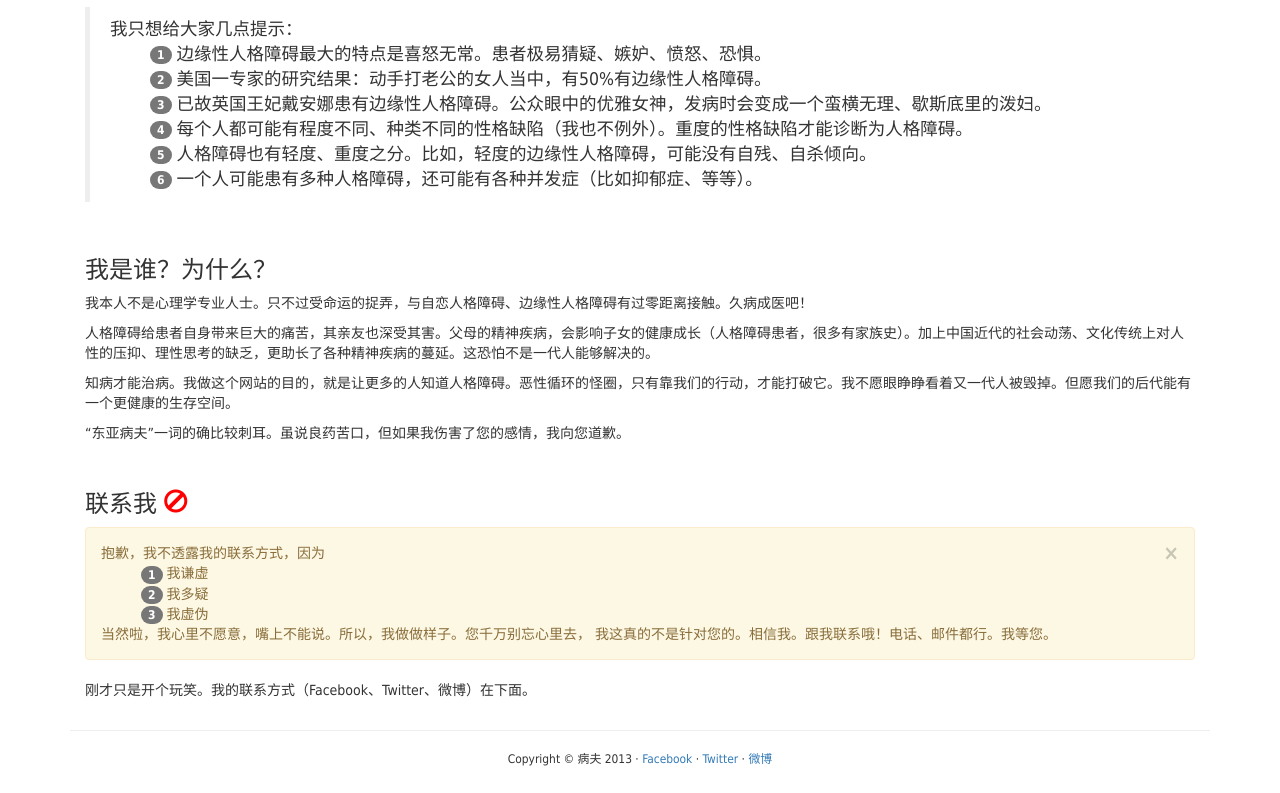
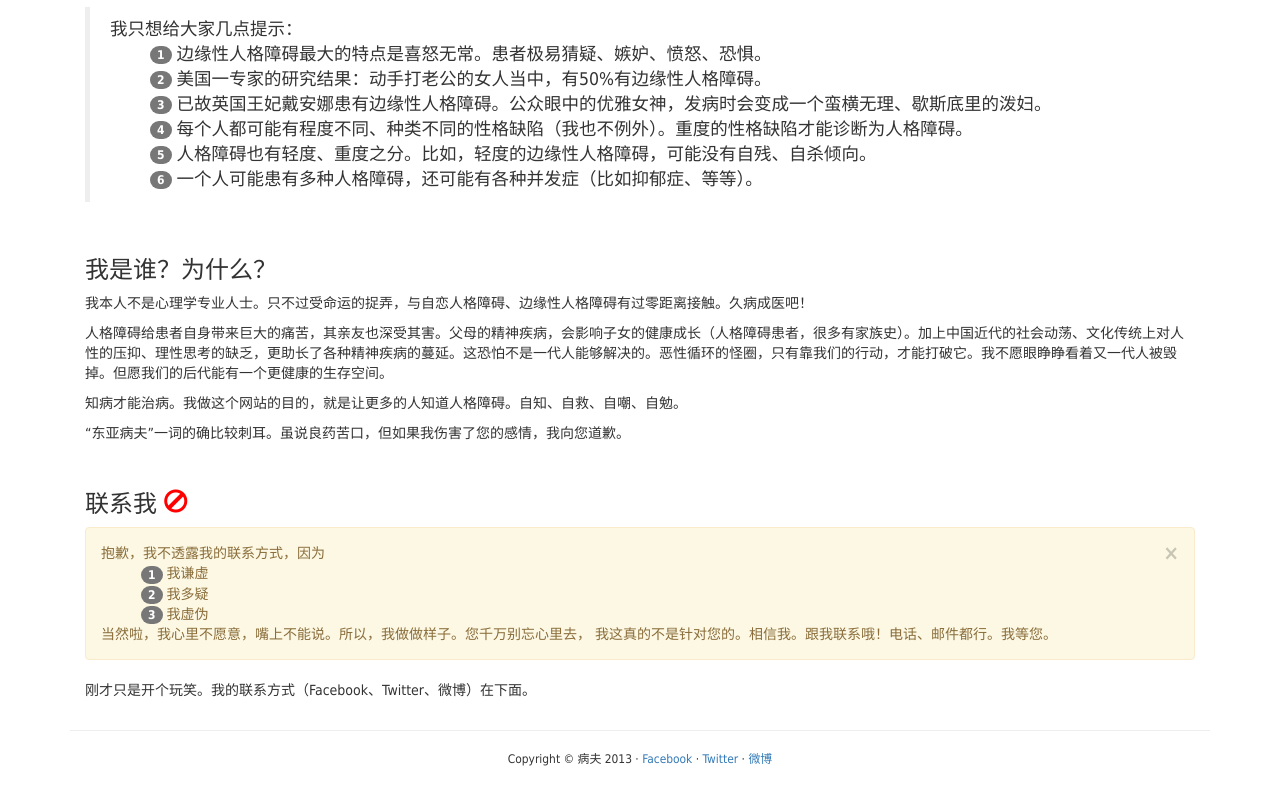
Before and after one commit to bingfu/bingfu, a plain HTML site: page public/index.html in a window 1280 px wide. Shown: the part 1315-2108 px from the top of the page. Drawn offline with nearby package versions, Linux system fonts and the light colour scheme.

Commit message:
added 极d 破口大作为 自知、自救、自嘲、自勉

```diff
--- a/public/index.html
+++ b/public/index.html
@@ -136,8 +136,8 @@
         <div class="col-lg-12">
           <h3>我是谁？为什么？</h3>
           <p>我本人不是心理学专业人士。只不过受命运的捉弄，与自恋人格障碍、边缘性人格障碍有过零距离接触。久病成医吧！</p>
-          <p>人格障碍给患者自身带来巨大的痛苦，其亲友也深受其害。父母的精神疾病，会影响子女的健康成长（人格障碍患者，很多有家族史）。加上中国近代的社会动荡、文化传统上对人性的压抑、理性思考的缺乏，更助长了各种精神疾病的蔓延。这恐怕不是一代人能够解决的。</p>
-          <p>知病才能治病。我做这个网站的目的，就是让更多的人知道人格障碍。恶性循环的怪圈，只有靠我们的行动，才能打破它。我不愿眼睁睁看着又一代人被毁掉。但愿我们的后代能有一个更健康的生存空间。</p>
+          <p>人格障碍给患者自身带来巨大的痛苦，其亲友也深受其害。父母的精神疾病，会影响子女的健康成长（人格障碍患者，很多有家族史）。加上中国近代的社会动荡、文化传统上对人性的压抑、理性思考的缺乏，更助长了各种精神疾病的蔓延。这恐怕不是一代人能够解决的。恶性循环的怪圈，只有靠我们的行动，才能打破它。我不愿眼睁睁看着又一代人被毁掉。但愿我们的后代能有一个更健康的生存空间。</p>
+          <p>知病才能治病。我做这个网站的目的，就是让更多的人知道人格障碍。自知、自救、自嘲、自勉。</p>
           <p>“东亚病夫”一词的确比较刺耳。虽说良药苦口，但如果我伤害了您的感情，我向您道歉。</p>
         </div>
       </div>
```
